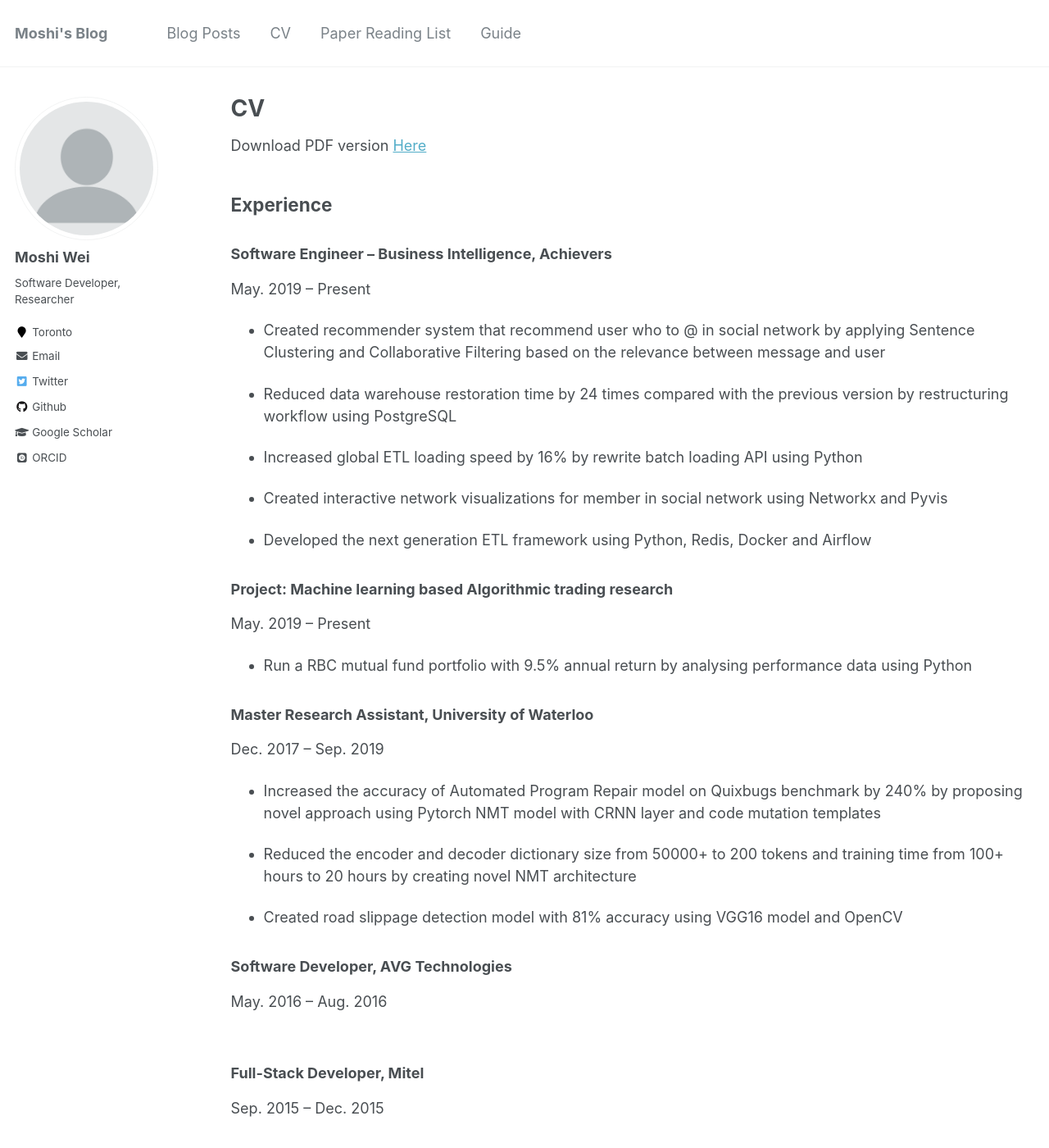
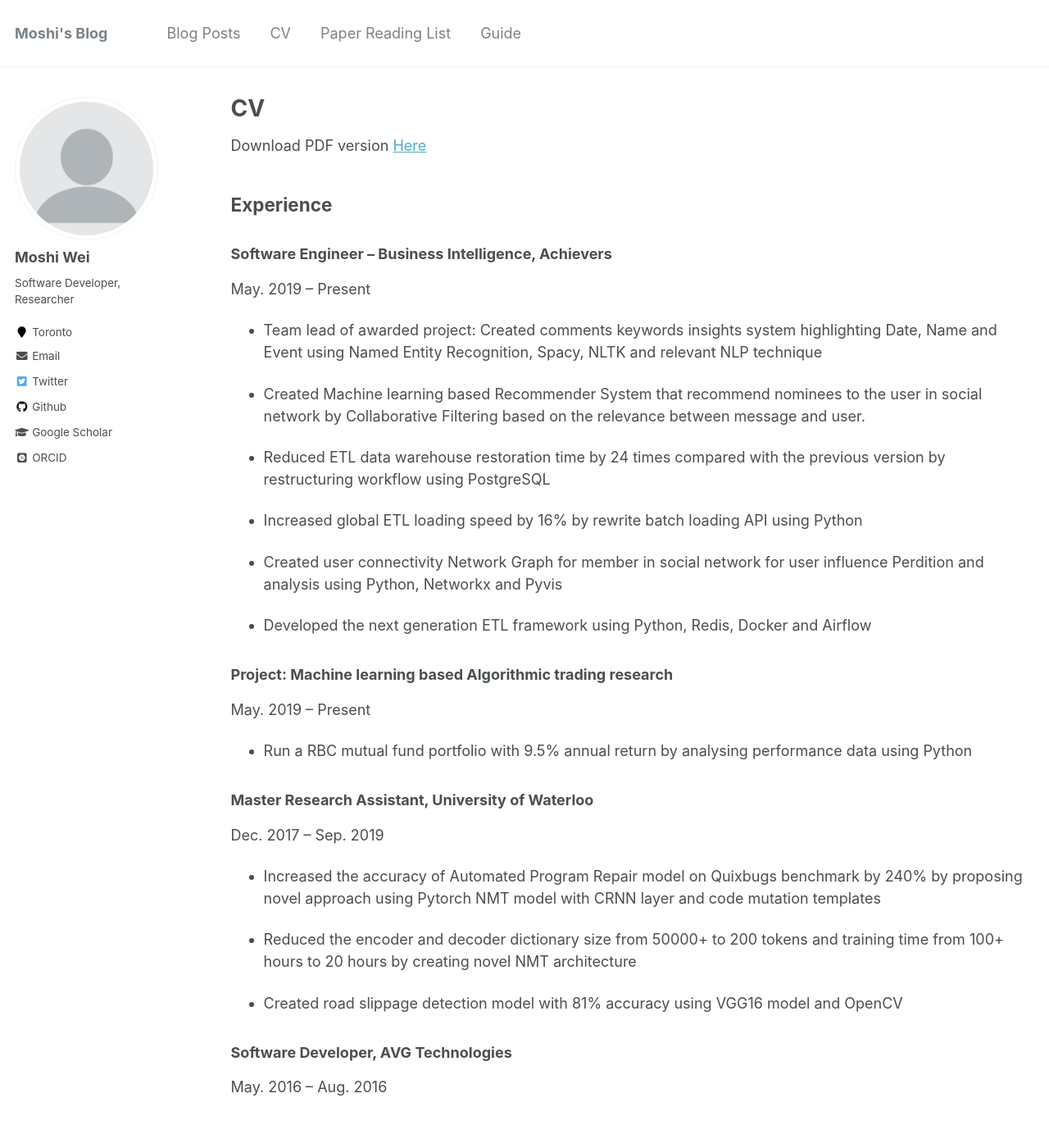
Before and after one commit to Moshiii/Moshiii.github.io, a Jekyll site: the page built from _pages/cv.md, in a window 1280 px wide and 1400 px high. Shown: the whole window at 82% size. Built offline with Jekyll 4.4.1, drawn with Linux system fonts in a browser that asks for light colours; some web fonts are replaced; some of the changed text lies outside the part shown.

Commit message:
Update cv.md

```diff
--- a/_pages/cv.md
+++ b/_pages/cv.md
@@ -15,13 +15,15 @@ Download PDF version [Here](http://Moshiii.github.io/files/Moshi_Wei_ResumeV6_ma
 ### Software Engineer – Business Intelligence, Achievers
 May. 2019 – Present
 
-* Created recommender system that recommend user who to @ in social network by applying Sentence Clustering and Collaborative Filtering based on the relevance between message and user
+*	Team lead of awarded project: Created comments keywords insights system highlighting Date, Name and Event using Named Entity Recognition, Spacy, NLTK and relevant NLP technique
 
-* Reduced data warehouse restoration time by 24 times compared with the previous version by restructuring workflow using PostgreSQL
+* Created Machine learning based Recommender System that recommend nominees to the user in social network by Collaborative Filtering based on the relevance between message and user.
+
+* Reduced ETL data warehouse restoration time by 24 times compared with the previous version by restructuring workflow using PostgreSQL
 
 * Increased global ETL loading speed by 16% by rewrite batch loading API using Python
 
-* Created interactive network visualizations for member in social network using Networkx and Pyvis
+*	Created user connectivity Network Graph for member in social network for user influence Perdition and analysis using Python, Networkx and Pyvis
 
 * Developed the next generation ETL framework using Python, Redis, Docker and Airflow
 
@@ -52,11 +54,13 @@ May. 2015 – Aug. 2015
 Apr. 2014 – Dec. 2014
 
 ## Awards
+
+* Best Hackathon Project Award at Achievers 2019: ML-based Recommender system
+* 2019 Innovation Award at Achievers
 * Received Full Tuition Scholarships for Uwaterloo MASc. Software Engineering program
 * Received A+ on Milestone project: AR based Poke-Mon Go using OpenCV and Unity3D
-* Selected as the 1st place out of 50 participants for the Twitter sentiment analysis competition in university of Ottawa for highest model accuracy
-* Achieved top 4% out of 100 participants for linear kernel MNIST digits recognition challenge with 98.8% model accuracy using fine-tuned K-means model
-
+* Winner of the Twitter NLP sentiment analysis contest at UOttawa for highest model accuracy out of 70 participants
+* Top 4% out of 100 participants for MNIST digits recognition challenge with 98.8% model accuracy using fine-tuned K-means model
 
 ## Education
 
```
